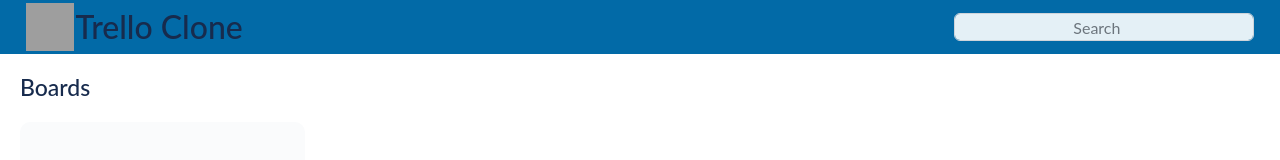
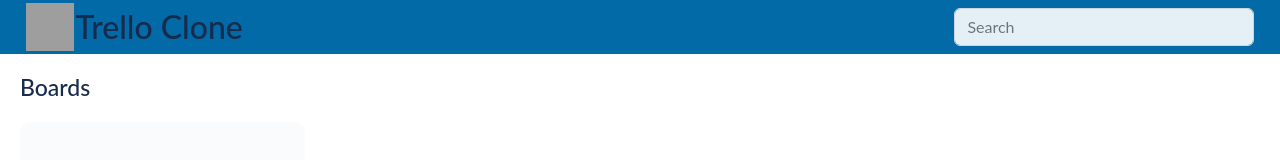
Before and after one commit to Veronchi/Rs-Clone, a React (Create React App) app: page /boards in a window 1280 px wide. Shown: the top 160 px of the page. Built offline with nearby package versions, Linux system fonts and the light colour scheme; grey boxes are pictures that could not be loaded; a web font is replaced by a local one.

Commit message:
refactor: change form

```diff
--- a/src/components/Header/Header.scss
+++ b/src/components/Header/Header.scss
@@ -1,4 +1,3 @@
-
 @import "../../styles/palette.scss";
 
 .header {
@@ -23,6 +22,8 @@
 
   &__nav {
     display: flex;
+    justify-content: space-between;
+    align-items: center;
     width: 96%;
     margin: 0 auto;
   }
--- a/src/components/HeaderSearch/HeaderSearch.scss
+++ b/src/components/HeaderSearch/HeaderSearch.scss
@@ -1,23 +1,13 @@
-@import '../../styles/palette.scss';
+@import "../../styles/palette.scss";
 
-.form {
-  margin-left: auto;
-  align-self: center;
+.search-form {
   width: 300px;
-  display: flex;
-  outline-color: gold;
 
-  &-control {
-    text-align: center;
-    width: 100%;
-    margin: 0;
+  &__input {
     background-color: $light-blue;
-    height: 1.8rem;
 
     &:hover {
       background-color: $light-gray;
-      outline: auto;
-      outline-color: $primary-blue;
     }
   }
 }
--- a/src/components/HeaderSearch/HeaderSearch.tsx
+++ b/src/components/HeaderSearch/HeaderSearch.tsx
@@ -1,15 +1,13 @@
 import React from 'react';
+import { Form } from 'react-bootstrap';
 import './HeaderSearch.scss';
 
 function HeaderSearch(): JSX.Element {
   return (
-    <form className="form form-outline">
-      <input
-        className="form-control"
-        type="search"
-        placeholder="Search"
-      />
-    </form>
+    <Form className="search-form">
+      <Form.Control className="search-form__input" type="text" placeholder="Search" />
+    </Form>
+
   );
 }
 
```
